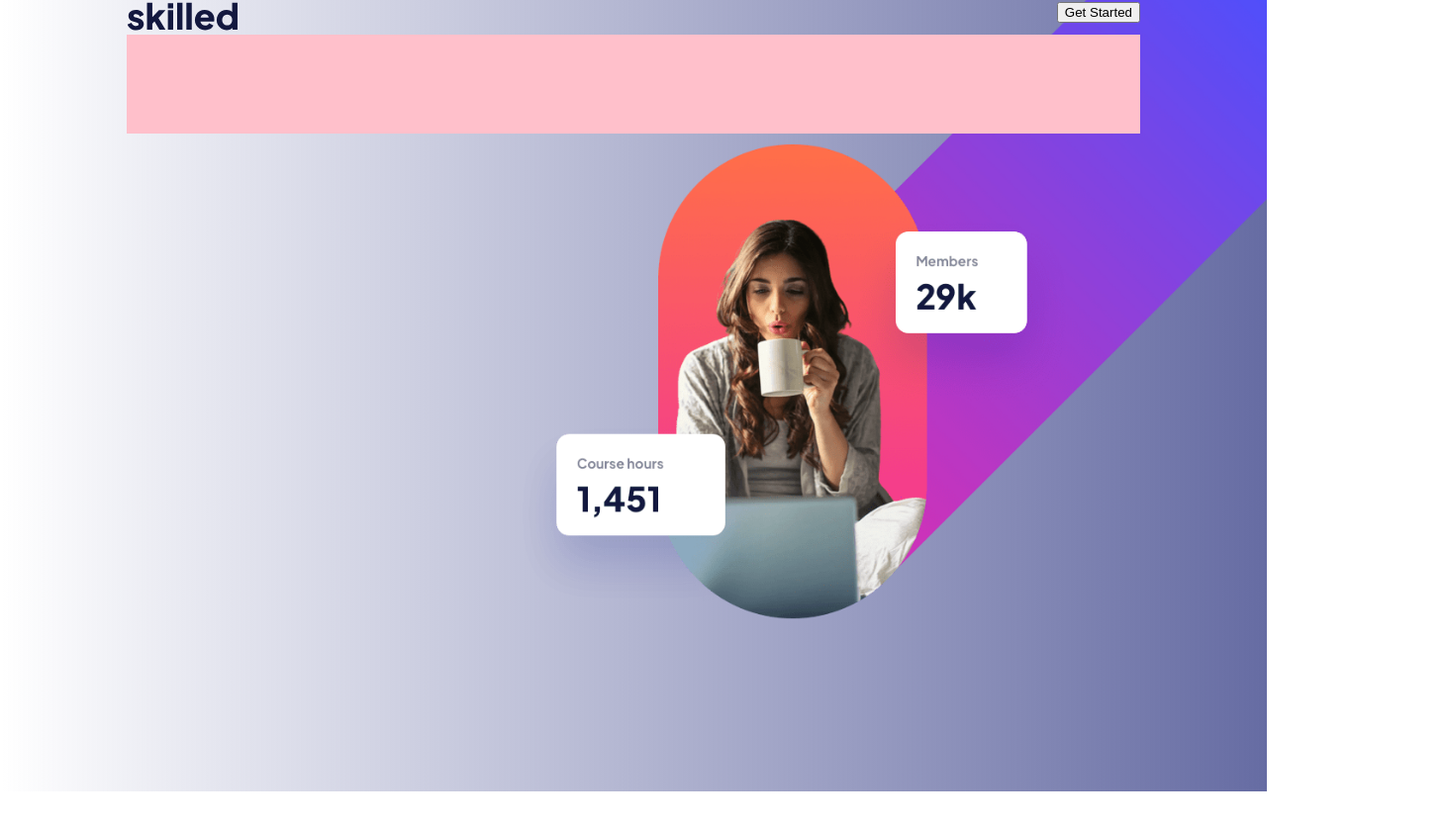
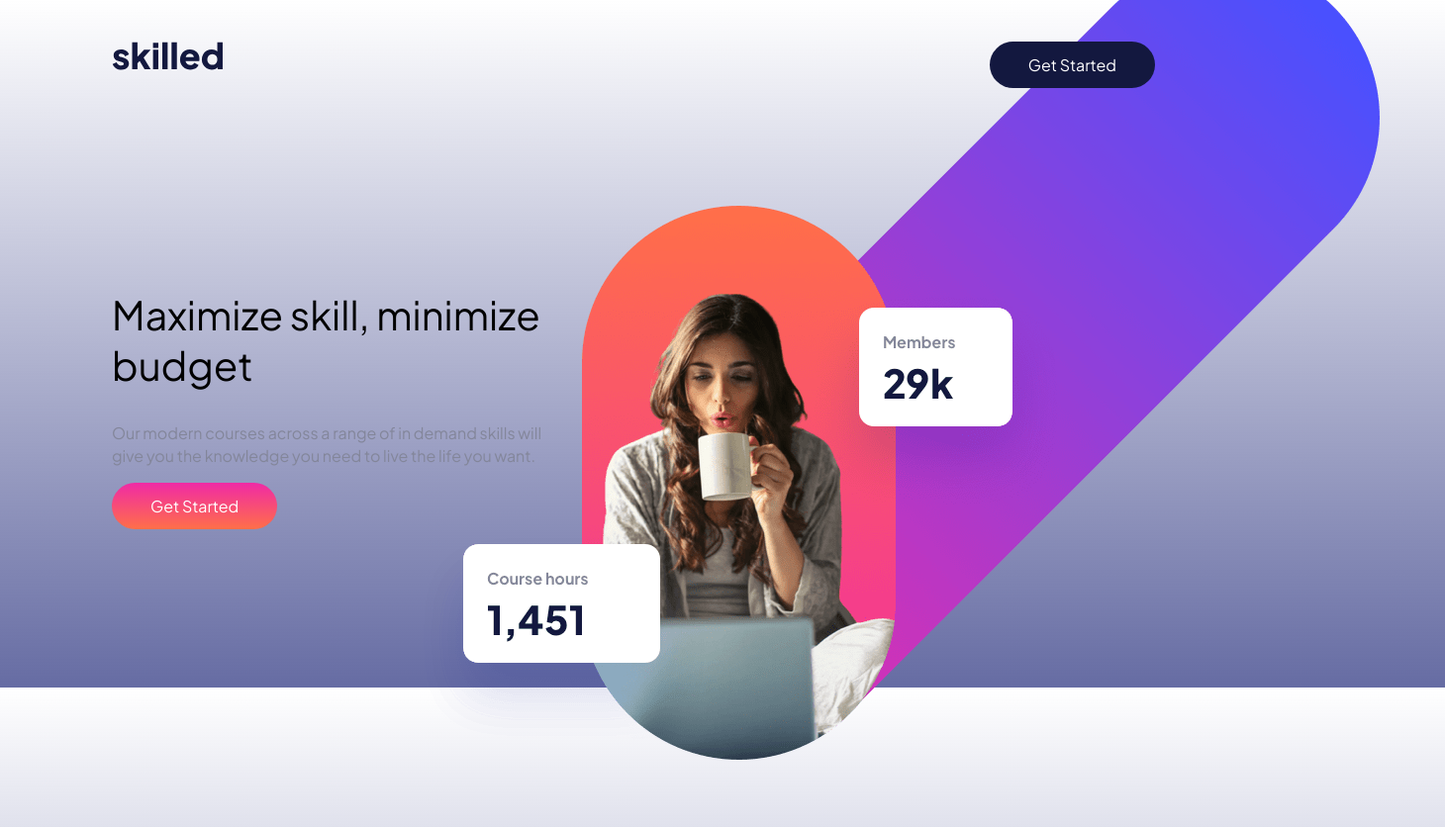
Before and after one commit to alindobx/skilled-elearning-landing-page, a plain HTML site: page index.html in a window 1280 px wide. Shown: the whole page at 99% size, 1460 px wide, since content can reach past the window. Before the commit the page ends 800 px from the top, so only its background shows below. Drawn offline with Linux system fonts and the light colour scheme.

Commit message:
new commit 101722

```diff
--- a/css/styles.css
+++ b/css/styles.css
@@ -1,16 +1,58 @@
 
 :root {
-    --pink:pink;
+    --dark-blue:#13183F;
+    --white: #ffffff;
+    --font-family: 'Plus Jakarta Sans', sans-serif;
+    --dark-grey: #83869A;
+    --get-started-gradient: linear-gradient(#F02AA6, #FF6F48);
 }
 
 body {
     margin: 0 auto;
-    background-image: linear-gradient(to right, rgba(255,0,0,0), rgb(102, 108, 163));
+    background-image: linear-gradient(to bottom, rgba(255,0,0,0), rgb(102, 108, 163));
 
 }
 
+button {
+    background-color: var(--dark-blue);
+    color: var(--white);
+    padding: 13px 39px;
+    border-radius: 1.5em;
+    font-size: 1em;
+    font-family: var(--font-family);
+    border: none;
+}
+
+.btn-gradient {
+ background-image: var(--get-started-gradient);
+}
+
+h1 {
+    font-family: var(--font-family);
+    font-size: 40px;
+    font-weight: 400;
+}
+
+article {
+    min-width: 27.6875rem;
+    padding: 0 1.4375rem 0;
+}
+
+aside {
+    top: -6.625rem;
+    position: absolute;
+    right: -11.25rem;
+    z-index: -7;
+}
+
+article p {
+    color: var(--dark-grey);
+    font-family: var(--font-family);
+    font-size: 1em;
+    line-height: 1.4em;
+}
+
 .outside-wrapper {
-    background-image: url("../images/assets/image-hero-desktop.png");
     background-position: top -123px right -132px;
     background-repeat:no-repeat;
     background-size: 70%;
@@ -19,19 +61,31 @@ body {
 
 .inside-wrapper {
     margin: 0 auto;
-    padding-top: 2px;
-    max-width: 1024px;
+    padding-top: 0.125rem;
+    max-width: 68.75rem;
 }
 
 .main-container {
-    background-color:var(--pink);
-    height:100px;
+    max-width: 27.6875rem;
+    margin-top:170px;
+    display:flex;
 }
 
 .main-navigation {
     display:flex;
     justify-content: flex-end;
+    margin-top:2.5rem;
+    padding: 0 1.4375rem 0;
 }
 .nav-left {
     margin-right:auto;
 }
+
+@media only screen and (max-width: 1100px) {
+    aside{
+        top: -6.625rem;
+        position: absolute;
+        right: -11.25rem;
+        z-index: -7;
+    }
+}
--- a/index.html
+++ b/index.html
@@ -2,10 +2,10 @@
 <html lang="en">
     <head>
         <meta charset="UTF-8">
-    <meta name="viewport"
-          content="width=device-width, user-scalable=no, initial-scale=1.0, maximum-scale=1.0, minimum-scale=1.0">
+        <meta name="viewport" content="width=device-width, user-scalable=no, initial-scale=1.0, maximum-scale=1.0, minimum-scale=1.0">
         <meta http-equiv="X-UA-Compatible" content="ie=edge">
         <link href="css/styles.css" rel="stylesheet">
+        <link href="https://fonts.googleapis.com/css2?family=Fraunces:opsz,wght@9..144,700&family=Montserrat:wght@500;700&family=Plus+Jakarta+Sans:ital,wght@0,400,700;1,600&display=swap" rel="stylesheet">
         <title>Document</title>
     </head>
     <body>
@@ -20,7 +20,20 @@
                     </nav>
                 </header>
                 <main class="main-container">
-
+                    <article>
+                        <h1>Maximize skill, minimize budget</h1>
+                        <p>Our modern courses across a range of in demand skills
+                          will give you the knowledge you need to live the life you want.</p>
+                        <button class="btn-gradient">Get Started</button>
+                    </article>
+                    <aside>
+                        <picture>
+                            <source media="(min-width: 1110px)" srcset="images/assets/image-hero-desktop.png">
+                            <source media="(min-width: 768px)" srcset="images/assets/image-hero-tablet.png">
+                            <source media="(min-width: 300px)" srcset="images/assets/image-hero-mobile.png">
+                            <img src="images/assets/image-hero-mobile.png" alt="picture">
+                        </picture>
+                    </aside>
                 </main>
             </div>
         </div>
```
Lines whose indentation alone changed are shown as unchanged.
